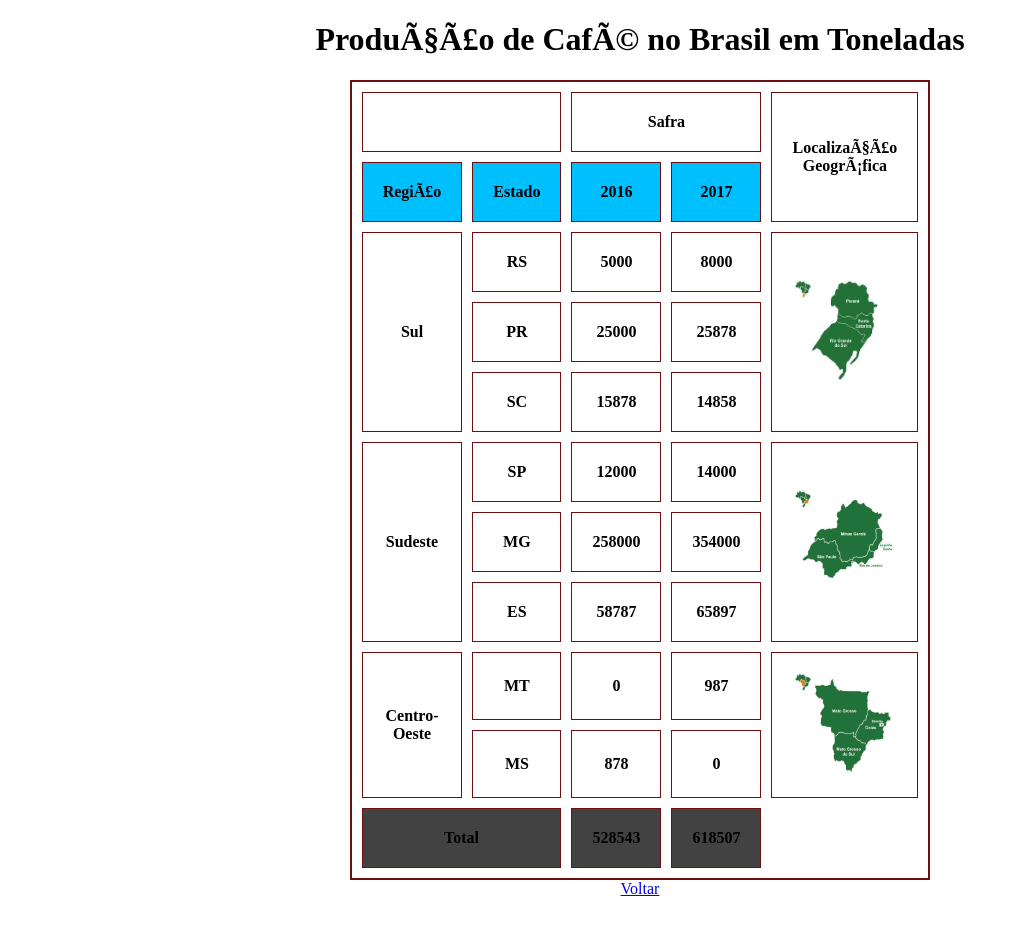
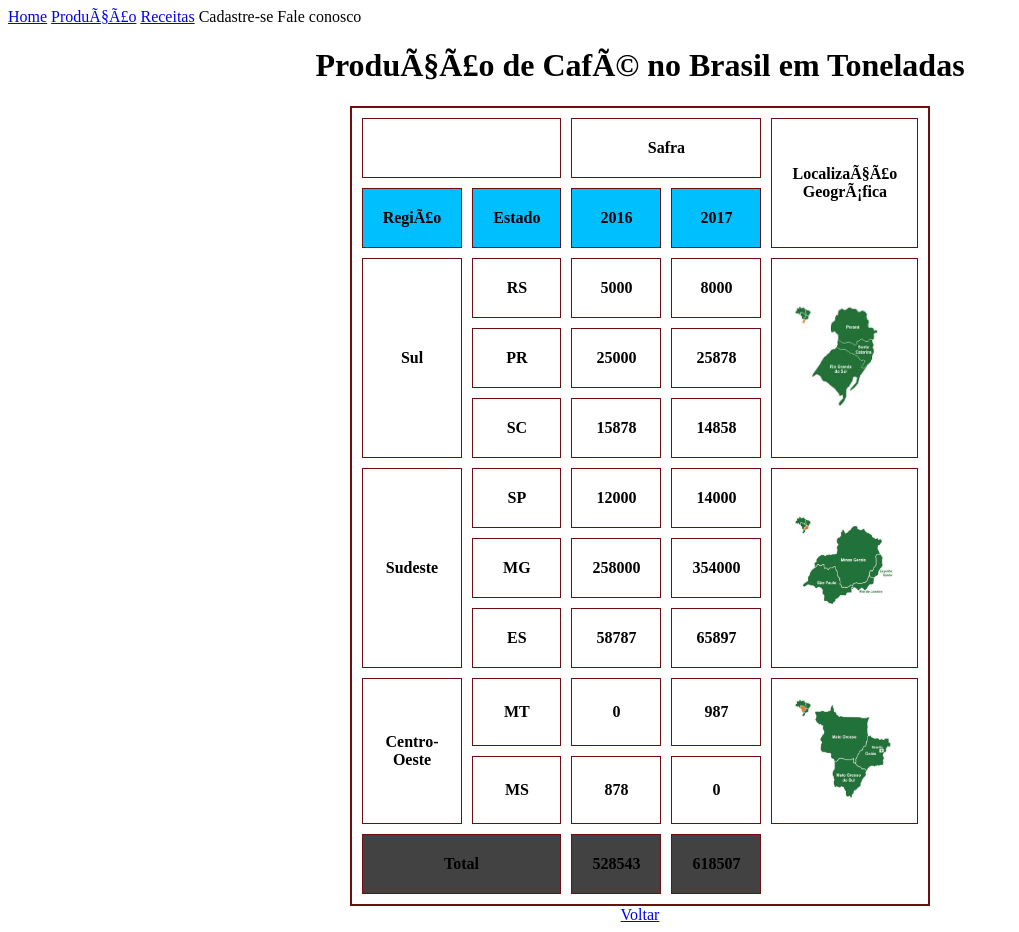
Before and after one commit to nick2907/teste2305, a plain HTML site: page producao.html in a window 1280 px wide. Shown: the whole page, without its empty margins (0-1019 px from the left). Before the commit the page ends 906 px from the top, so only its background shows below. Drawn offline with Linux system fonts and the light colour scheme.

Commit message:
Add files via upload

```diff
--- a/producao.html
+++ b/producao.html
@@ -7,6 +7,13 @@
 </heade>
 
 <body>
+
+    <th align=center> <a href="index.html" target="_self">Home</a> </th>
+    <th> <a href="producao.html" target="_self"> Produção</a> </th>
+    <th> <a href="cappucino.html" target="_self"> Receitas</a> </th>
+    <th> Cadastre-se </th>
+    <th> Fale conosco </th>
+
     <center>
         <h1>Produção de Café no Brasil em Toneladas </h1>
         <table border="2" bordercolor='#6f0e0e' cellpadding='20' cellspacing='10' width='500'>
```
Also changed, not shown: cappucino.html (+8 -1 lines), index.html (+2 -2 lines).
